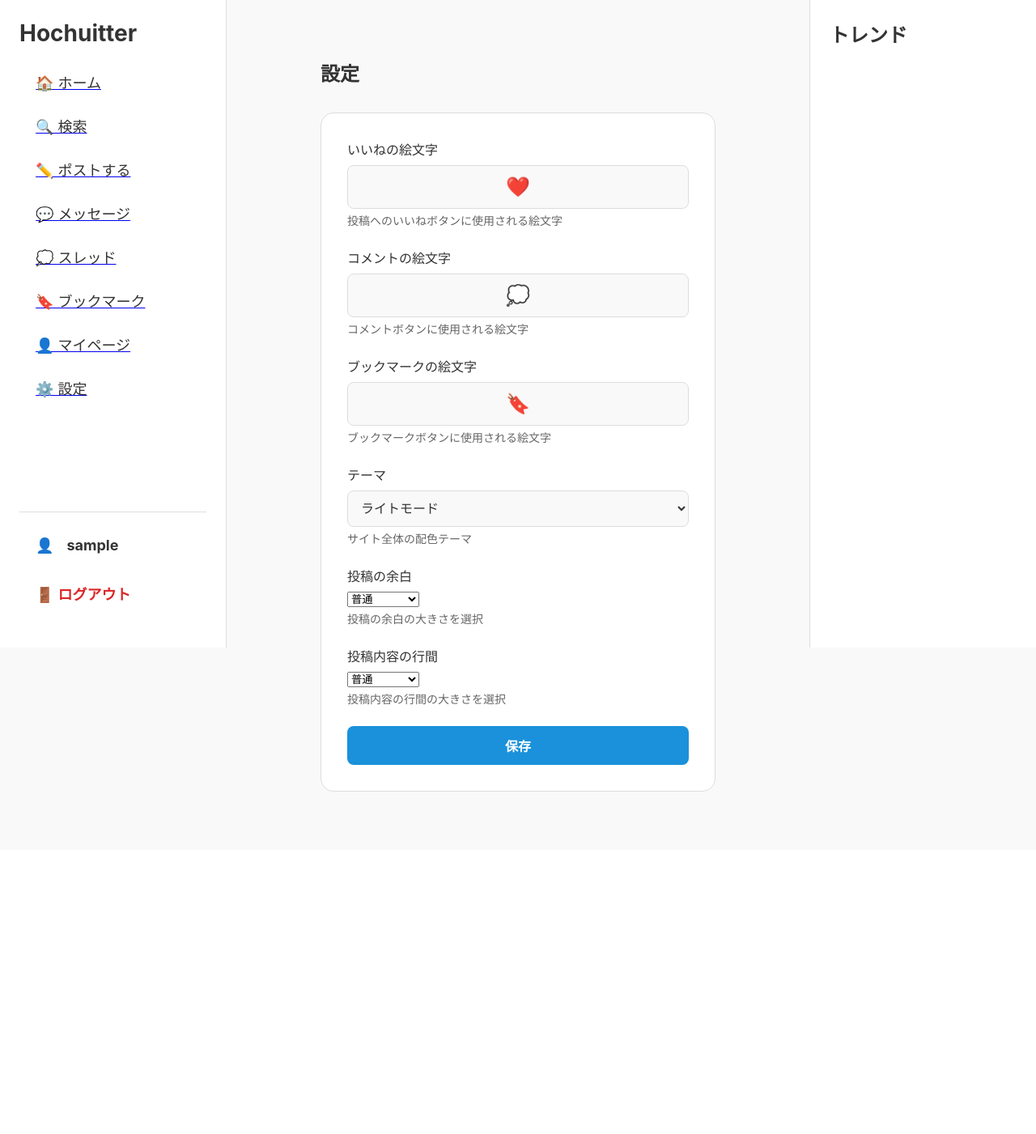
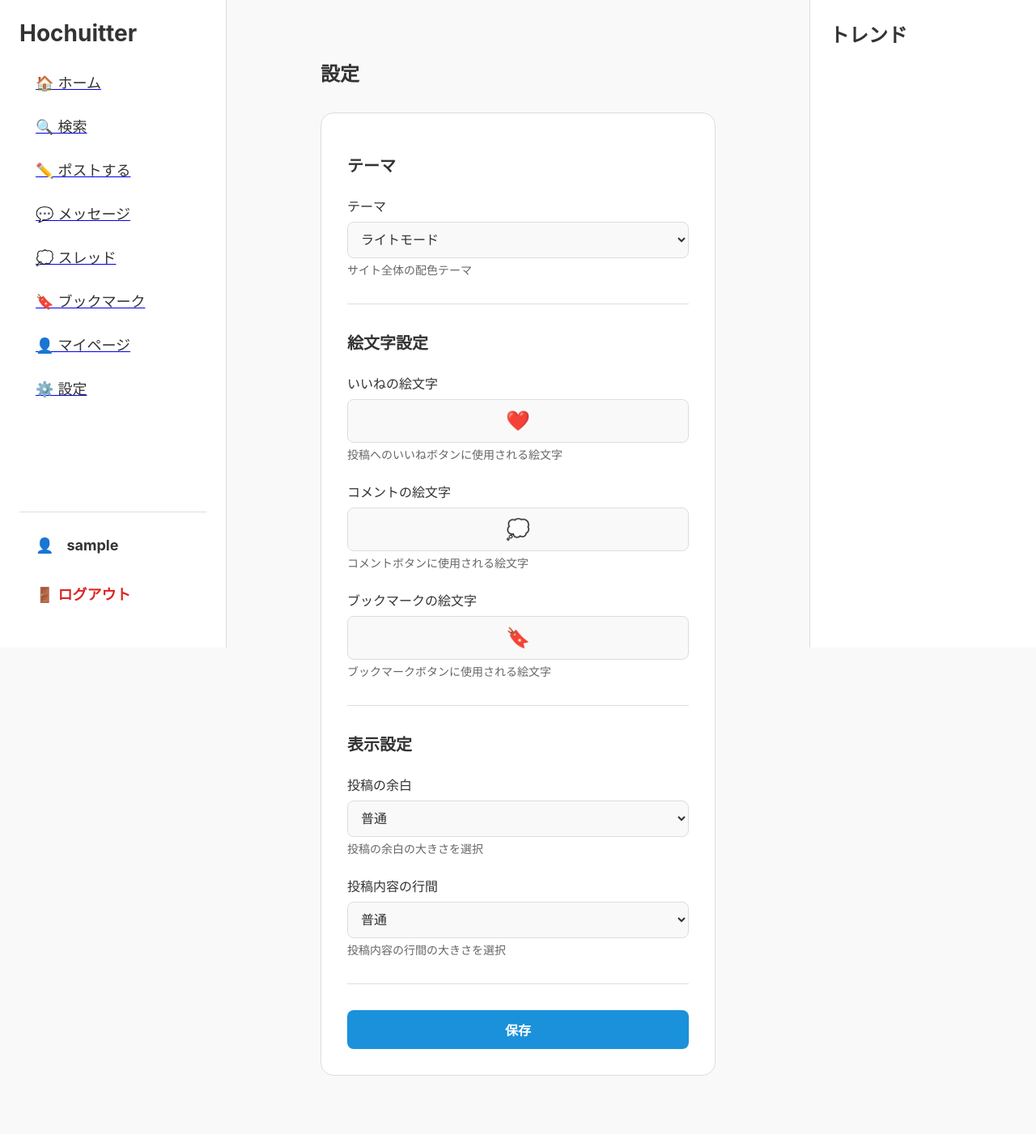
Before and after one commit to hochu-shunsuke/Hochuitter, a Django app: page /social/settings/ in a window 1280 px wide. Shown: the whole page at 81% size. Before the commit the page ends 978 px from the top, so only its background shows below. Run offline with Django 5.2, Linux system fonts and the light colour scheme; the visitor is signed in with stand-in values (Sample User, id 1); data comes from the database, SQL or seed files in the repository.

Commit message:
設定から簡単に行間と余白を変更可能にした。デザインも統一

```diff
--- a/sns/social/templates/social/settings.html
+++ b/sns/social/templates/social/settings.html
@@ -7,28 +7,76 @@
     <h1>設定</h1>
     <form method="post" class="settings-form">
         {% csrf_token %}
-        {% for field in form %}
-        <div class="form-group">
-            <label for="{{ field.id_for_label }}" class="form-label">{{ field.label }}</label>
-            {% if field.name == 'theme' %}
-                <select name="{{ field.name }}" id="{{ field.id_for_label }}" class="theme-select">
-                    {% for value, text in field.field.choices %}
+
+        <div class="settings-section">
+            <h2 class="settings-section-title">テーマ</h2>
+            <div class="form-group">
+                <label for="{{ form.theme.id_for_label }}" class="form-label">{{ form.theme.label }}</label>
+                <select name="theme" id="{{ form.theme.id_for_label }}" class="theme-select">
+                    {% for value, text in form.theme.field.choices %}
                         <option value="{{ value }}" {% if value == profile.theme %}selected{% endif %}>{{ text }}</option>
                     {% endfor %}
                 </select>
-            {% else %}
-                {{ field }}
-            {% endif %}
-            {% if field.help_text %}
-            <small class="help-text">{{ field.help_text }}</small>
-            {% endif %}
-            {% if field.errors %}
-            <div class="error-message">
-                {{ field.errors.0 }}
+                {% if form.theme.help_text %}
+                <small class="help-text">{{ form.theme.help_text }}</small>
+                {% endif %}
             </div>
-            {% endif %}
         </div>
-        {% endfor %}
+
+        <div class="settings-section">
+            <h2 class="settings-section-title">絵文字設定</h2>
+            <div class="form-group">
+                <label for="{{ form.like_emoji.id_for_label }}" class="form-label">{{ form.like_emoji.label }}</label>
+                <input type="text" name="like_emoji" value="{{ form.like_emoji.value }}" class="emoji-input" maxlength="2" placeholder="❤️">
+                {% if form.like_emoji.help_text %}
+                <small class="help-text">{{ form.like_emoji.help_text }}</small>
+                {% endif %}
+            </div>
+
+            <div class="form-group">
+                <label for="{{ form.comment_emoji.id_for_label }}" class="form-label">{{ form.comment_emoji.label }}</label>
+                <input type="text" name="comment_emoji" value="{{ form.comment_emoji.value }}" class="emoji-input" maxlength="2" placeholder="💭">
+                {% if form.comment_emoji.help_text %}
+                <small class="help-text">{{ form.comment_emoji.help_text }}</small>
+                {% endif %}
+            </div>
+
+            <div class="form-group">
+                <label for="{{ form.bookmark_emoji.id_for_label }}" class="form-label">{{ form.bookmark_emoji.label }}</label>
+                <input type="text" name="bookmark_emoji" value="{{ form.bookmark_emoji.value }}" class="emoji-input" maxlength="2" placeholder="🔖">
+                {% if form.bookmark_emoji.help_text %}
+                <small class="help-text">{{ form.bookmark_emoji.help_text }}</small>
+                {% endif %}
+            </div>
+        </div>
+
+        <div class="settings-section">
+            <h2 class="settings-section-title">表示設定</h2>
+            <div class="form-group">
+                <label for="{{ form.post_spacing.id_for_label }}" class="form-label">{{ form.post_spacing.label }}</label>
+                <select name="post_spacing" id="{{ form.post_spacing.id_for_label }}" class="spacing-select">
+                    {% for value, text in form.post_spacing.field.choices %}
+                        <option value="{{ value }}" {% if value == profile.post_spacing %}selected{% endif %}>{{ text }}</option>
+                    {% endfor %}
+                </select>
+                {% if form.post_spacing.help_text %}
+                <small class="help-text">{{ form.post_spacing.help_text }}</small>
+                {% endif %}
+            </div>
+
+            <div class="form-group">
+                <label for="{{ form.content_spacing.id_for_label }}" class="form-label">{{ form.content_spacing.label }}</label>
+                <select name="content_spacing" id="{{ form.content_spacing.id_for_label }}" class="spacing-select">
+                    {% for value, text in form.content_spacing.field.choices %}
+                        <option value="{{ value }}" {% if value == profile.content_spacing %}selected{% endif %}>{{ text }}</option>
+                    {% endfor %}
+                </select>
+                {% if form.content_spacing.help_text %}
+                <small class="help-text">{{ form.content_spacing.help_text }}</small>
+                {% endif %}
+            </div>
+        </div>
+
         <button type="submit" class="submit-button">保存</button>
     </form>
 </div>
@@ -54,8 +102,31 @@
         border: 1px solid var(--border-color);
     }
 
+    .settings-section {
+        margin-bottom: 2rem;
+        padding-bottom: 2rem;
+        border-bottom: 1px solid var(--border-color);
+    }
+
+    .settings-section:last-child {
+        margin-bottom: 2rem;
+        padding-bottom: 0;
+        border-bottom: none;
+    }
+
+    .settings-section-title {
+        font-size: 1.25rem;
+        font-weight: 600;
+        margin-bottom: 1.5rem;
+        color: var(--text-primary);
+    }
+
     .form-group {
         margin-bottom: 1.5rem;
+    }
+
+    .form-group:last-child {
+        margin-bottom: 0;
     }
 
     .form-label {
@@ -65,7 +136,7 @@
         color: var(--text-primary);
     }
 
-    .emoji-input, .theme-select {
+    .emoji-input, .theme-select, .spacing-select {
         width: 100%;
         padding: 0.75rem;
         border: 1px solid var(--border-color);
@@ -82,24 +153,13 @@
         font-size: 1.5rem;
     }
 
-    .number-input {
-        width: 100%;
-        padding: 0.75rem;
-        border: 1px solid var(--border-color);
-        border-radius: 0.5rem;
-        background-color: var(--bg-main);
-        color: var(--text-primary);
-        font-size: 1rem;
-        transition: border-color var(--transition-base);
-    }
-
     .emoji-input::placeholder {
         color: var(--text-secondary);
         opacity: 0.5;
         font-size: 1rem;
     }
 
-    .emoji-input:focus, .theme-select:focus, .number-input:focus {
+    .emoji-input:focus, .theme-select:focus, .spacing-select:focus {
         outline: none;
         border-color: var(--accent-color);
     }
```
Also changed, not shown: sns/post/templates/post/components/thread_posts_list.html (+16 -9 lines).
